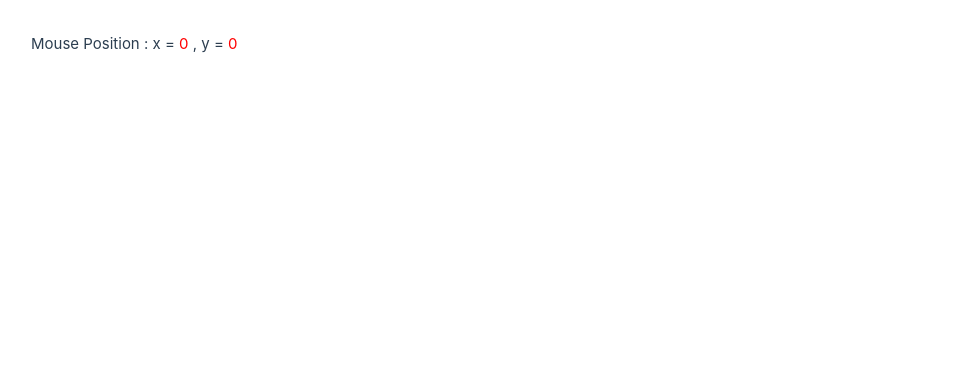
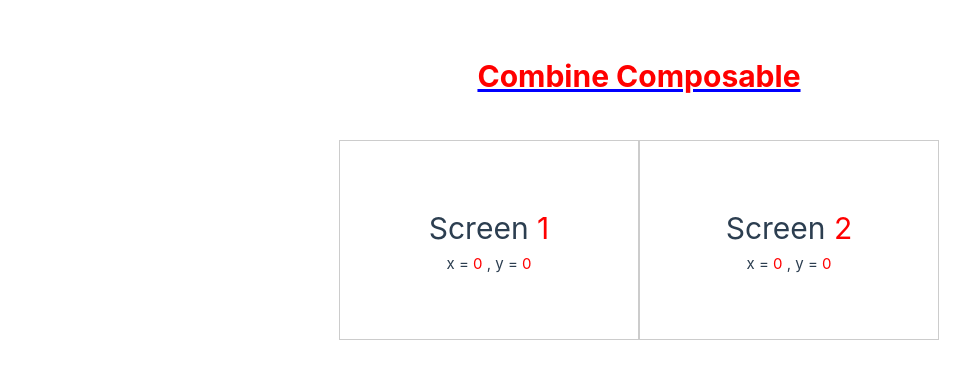
Before and after one commit to Heang-Dev/Vue3, a Vue app: page / in a window 1280 px wide. Shown: the top 378 px of the page, without its empty margins (1-971 px from the left). Built offline with nearby package versions, Linux system fonts and the light colour scheme.

Commit message:
Combine Composables

```diff
--- a/src/App.vue
+++ b/src/App.vue
@@ -8,6 +8,7 @@ import EventsHandler from "@/components/EventsHandler.vue";
 import FormInputVModel from "@/components/FormInputVModel.vue";
 import ComponentVModel from "@/components/ComponentVModel.vue";
 import Composable from "@/components/Composable.vue";
+import CombineComposables from "@/components/CombineComposables.vue";
 </script>
 
 <template>
@@ -17,8 +18,9 @@ import Composable from "@/components/Composable.vue";
 <!--	<CardContainer />-->
 <!--	<EventsHandler />-->
 <!--	<FormInputVModel />-->
-<!--	<ComponentVModel />
---><Composable />
+<!--<ComponentVModel />-->
+<!--<Composable />-->
+	<CombineComposables />
 </template>
 
 <style scoped>
--- /dev/null
+++ b/src/Composable/useEventListeners.js
@@ -0,0 +1,10 @@
+import { onMounted, onUnmounted} from "vue";
+
+export const useEventListeners = (target, event, callback) => {
+    onMounted(() => {
+        target.addEventListener(event, callback);
+    });
+    onUnmounted(() => {
+        target.removeEventListener(event, callback);
+    })
+}
--- a/src/Composable/useMouseTracker.js
+++ b/src/Composable/useMouseTracker.js
@@ -1,4 +1,6 @@
-import {onMounted, onUnmounted, ref} from "vue";
+import {ref} from "vue";
+
+import { useEventListeners} from "@/Composable/useEventListeners.js";
 
 export const useMouseTracker = () => {
     const x = ref(0);
@@ -9,12 +11,8 @@ export const useMouseTracker = () => {
         y.value = e.pageY;
     }
 
-    onMounted(
-        () => window.addEventListener('mousemove', updatePosition)
-    );
-    onUnmounted(
-        () => window.removeEventListener('mousemove', updatePosition)
-    );
+    useEventListeners(window, "mousemove", updatePosition);
+    // useEventListeners(window, "click", () => console.log("Clicked"));
 
     return { x, y };
 }
--- /dev/null
+++ b/src/Views/ScreenOne.vue
@@ -0,0 +1,18 @@
+<script setup>
+	import { useMouseTracker } from "@/Composable/useMouseTracker.js";
+
+	const { x, y } =  useMouseTracker();
+</script>
+
+<template>
+	<div class="card">
+		<h1>
+			Screen <span>1</span>
+		</h1>
+		<p>x = <span>{{ x }}</span> , y = <span>{{ y }}</span></p>
+	</div>
+</template>
+
+<style scoped>
+
+</style>
--- /dev/null
+++ b/src/Views/ScreenTwo.vue
@@ -0,0 +1,18 @@
+<script setup>
+import { useMouseTracker } from "@/Composable/useMouseTracker.js";
+
+const { x, y } =  useMouseTracker();
+</script>
+
+<template>
+	<div class="card">
+		<h1>
+			Screen <span>2</span>
+		</h1>
+		<p>x = <span>{{ x }}</span> , y = <span>{{ y }}</span></p>
+	</div>
+</template>
+
+<style scoped>
+
+</style>
--- /dev/null
+++ b/src/components/CombineComposables.vue
@@ -0,0 +1,38 @@
+<script setup>
+
+import ScreenOne from "@/Views/ScreenOne.vue";
+import ScreenTwo from "@/Views/ScreenTwo.vue";
+</script>
+
+<template>
+	<h1 class="title">
+		Combine Composable
+	</h1>
+	<div class="container">
+		<ScreenOne class="screen" />
+		<ScreenTwo class="screen" />
+	</div>
+</template>
+
+<style>
+	.container {
+		display: flex;
+		padding: 20px;
+		justify-content: center;
+	}
+
+	.screen {
+		border: 1px solid #ccc;
+		height: 200px;
+	}
+
+	.card {
+		padding: 40px;
+		display: flex;
+		flex-direction: column;
+		justify-content: center;
+		align-items:  center;
+		min-width:  300px;
+	}
+
+</style>
--- a/src/components/Composable.vue
+++ b/src/components/Composable.vue
@@ -6,6 +6,9 @@
 </script>
 
 <template>
+	<h1 class="title">
+		Composable
+	</h1>
 	<div>
 		<p>
 			Mouse Position : x = <span>{{ x }}</span> , y = <span>{{ y }}</span>
```
